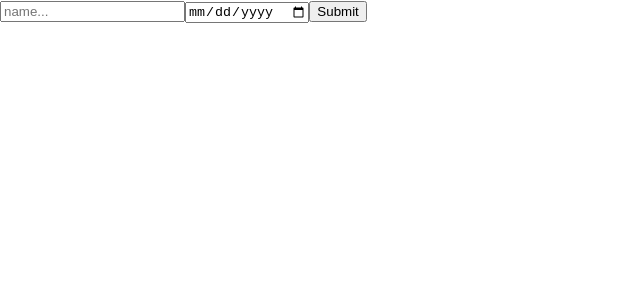
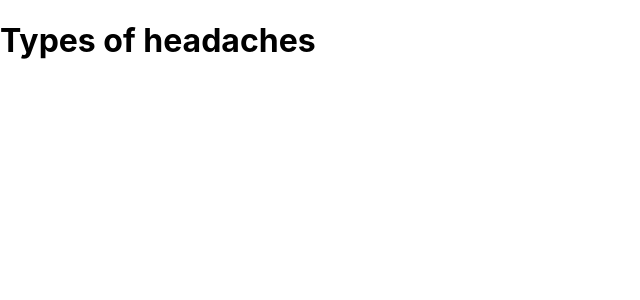
Before and after one commit to jessilyneh/ReactHooks, a React (Create React App) app: page / in a window 1280 px wide. Shown: the top 300 px of the page, without its empty margins (0-640 px from the left). Built offline with nearby package versions, Linux system fonts and the light colour scheme.

Commit message:
placing data in context - createContext

```diff
--- a/src/index.js
+++ b/src/index.js
@@ -1,38 +1,26 @@
-import React from "react";
+import React, { createContext } from "react";
 import ReactDOM from "react-dom";
 import "./index.css";
-import { useInput } from "./useInput";
 
-// useInput will received a value (nameProps)
-// and atribute the initial value (resetName)
+export const TreesContext = createContext();
+
+const trees = [
+  { id: "1", type: "migraines" },
+  { id: "2", type: "digestive problem" },
+  { id: "3", type: "sinus headaches" },
+  { id: "4", type: "tension" }
+];
 export default function App() {
-  const [nameProps, resetName] = useInput("");
-  const [birthProps, resetBirth] = useInput("");
-
-  const submit = (e) => {
-    e.preventDefault();
-    alert(`${nameProps.value} was born in ${birthProps.value}`);
-    resetBirth();
-    resetName();
-  };
-
-  // just need pass nameProps to value ({value,
-  // onChange}, resetValue) inside {...nameProps}
-
   return (
-    <form onSubmit={submit}>
-      <input {...nameProps} type="text" placeholder="name..." />
-
-      <input {...birthProps} type="date" />
-
-      <button>Submit</button>
-    </form>
+    <div>
+      <h1>Types of headaches</h1>
+    </div>
   );
 }
 
 ReactDOM.render(
-  <React.StrictMode>
+  <TreesContext.Provider value={{ trees }}>
     <App />
-  </React.StrictMode>,
+  </TreesContext.Provider>,
   document.getElementById("root")
 );
```
